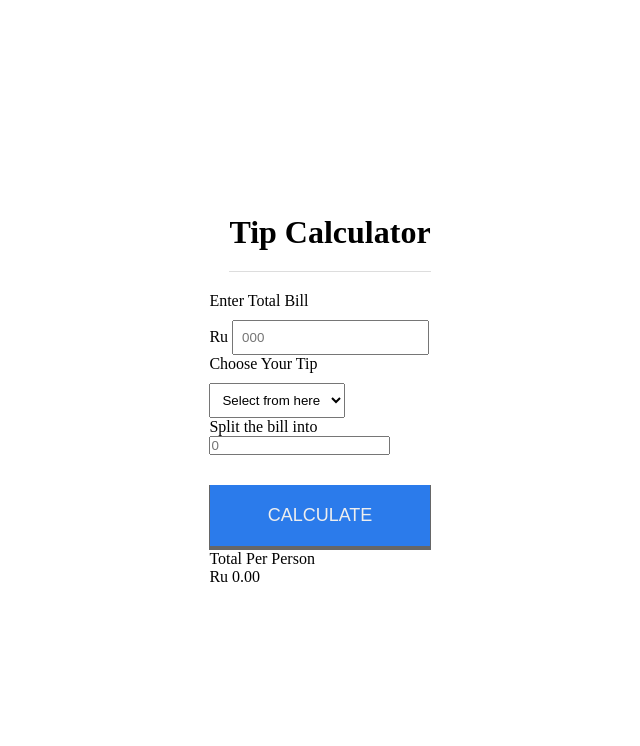
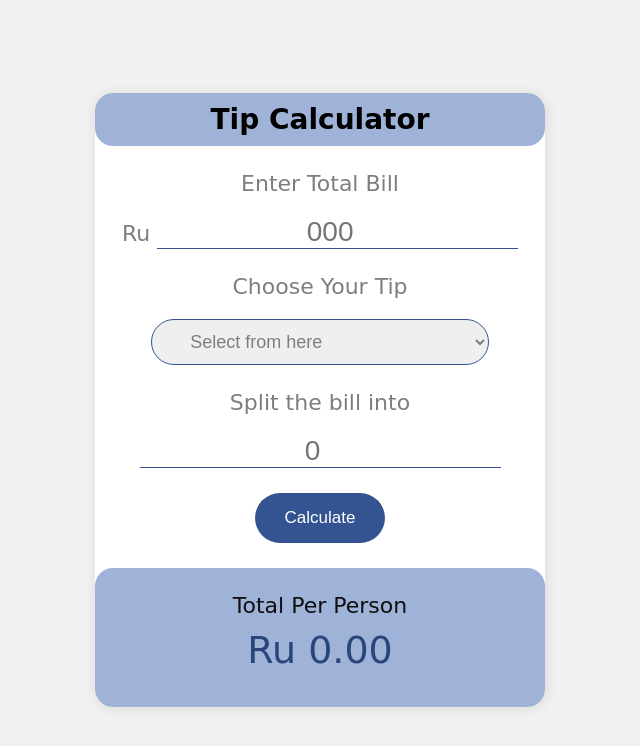
Before and after one commit to pallaviparihar123/Tip-Calulator, a plain HTML site: page index.html in a window 1280 px wide. Shown: the whole page, without its empty margins (320-960 px from the left). Drawn offline with Linux system fonts and the light colour scheme; a web font is replaced by a local one.

Commit message:
Update style.css

```diff
--- a/style.css
+++ b/style.css
@@ -1,97 +1,84 @@
+@import url('https://fonts.googleapis.com/css2?family=Redressed&display=swap');
 *{
     margin: 0;
     padding: 0;
-}
-body {
-    background-color: #fff;
-    color: #000;
-    height: 100vh;
-    display: flex;
-    justify-content: center;
-    align-items: center;
-}
-
-#container {
-    width: 400px;
-    margin: 40px auto 0;
-    padding: 50px;
-    background-color: rgba(7, 7, 7, 0.3);
-    box-shadow: 0 10px 15px-8px #121212;
-    border-radius: 5px;
-    -moz-border-radius: 5px;
-    -webkit-border-radius: 5px;
-    text-align: center;
     box-sizing: border-box;
 }
-
-h1 {
-    margin: 0 0 20px 20px;
-    padding: 0 0 20px;
-    border-bottom: solid 1px #ddd;
+body{
+    font-family: 'Redressed', cursive;
+    height: 100vh;
+    background-color: #0f0f0f0e;
+    font-size: 22px;
+    position: relative;
 }
-
-form {
-    text-align: left;
+.container{
+    position: absolute;
+    left: 50%;
+    top: 50%;
+    transform: translate(-50%,-50%);
+    width: 450px;
+    background-color: #FFF;
+    border-radius: 18px;
+    text-align: center;
+    box-shadow: 1px 1px 13px rgb(0 0 0 / 10%);
 }
-
-form label {
-    display: block;
-    margin: 30px 0 0;
-    font-weight: bold;
+h1{
+    background-color: #9fb3d8;
+    padding: 10px 0;
+    font-size: 28px;
+    border-radius: 18px;
 }
-
-form input,
-form select {
-    padding: 8px;
-    margin: 10px 0 0;
+p{
+    color: #7e7e7e;
 }
-
-form input[type="text"] {
-    width: 90px;
+.control{
+    margin: 25px 0;
 }
-
-button {
-    background: #2b7beb;
-    color: #eee;
-    border: solid 1px #666;
-    border-top: none;
-    border-bottom: solid 4px #666;
-    text-transform: uppercase;
+input{
+    border: none;
+    outline: none;
+    text-align: center;
+    border-bottom: 1px solid #345491;
+    color: #345491;
+    font-size: 28px;
+    margin-top: 20px;
+}
+select{
+    border: none;
+    outline: none;
+    border: 1px solid #345491;
+    color: #7e7e7e;
     font-size: 18px;
-    padding: 20px 30px;
-    width: 100%;
-    outline: #2b7beb;
-    margin-top: 30px;
+    margin-top: 20px;
+    padding: 11px 34px;
+    border-radius: 25px;
+    width: 75%;
 }
-
-button:hover {
-    background: #2b7beb;
-    border-bottom-color: #777;
-    box-shadow: 0 12px 16px 0 rgba(0, 0, 0, 0.24), 0 17px 50px 0 rgba(0, 0, 0, 0.19);
+button#calculate{
+    color: white;
+    background: #345491;
+    border: 1px solid transparent;
+    font-size: 17px;
+    border-radius: 25px;
+    padding: 14px 29px;
+    margin: 25px;
+    transition: all .3s ease;
 }
-
-button:active {
-    position: relative;
-    top: 1px;
+button#calculate:hover{
+    color: #345491;
+    border-color: #345491;
+    background: white;
 }
-
-#totalTip {
-    font-size: 50px;
-    margin-top: 40px;
+.totalTip{
+    background-color: #9fb3d8;
+    border-radius: 18px;
+    padding: 25px 0 35px;
 }
-
-#totalTip:before {
-    content: "Tip amount";
-    text-transform: uppercase;
+.totalTip p{
+    color: #0f0f0f;
 }
-
-#totalTip sup {
-    font-size: 24px;
-    top: -18px;
+p.tip{
+    font-size: 38px;
+    color: #28467c;
+    margin-top: 10px;
 }
-
-#totalTip small,
-#totalTip:before {
-    font-size: 14px;
-    font-weight: bold;
-    display: block;
```
